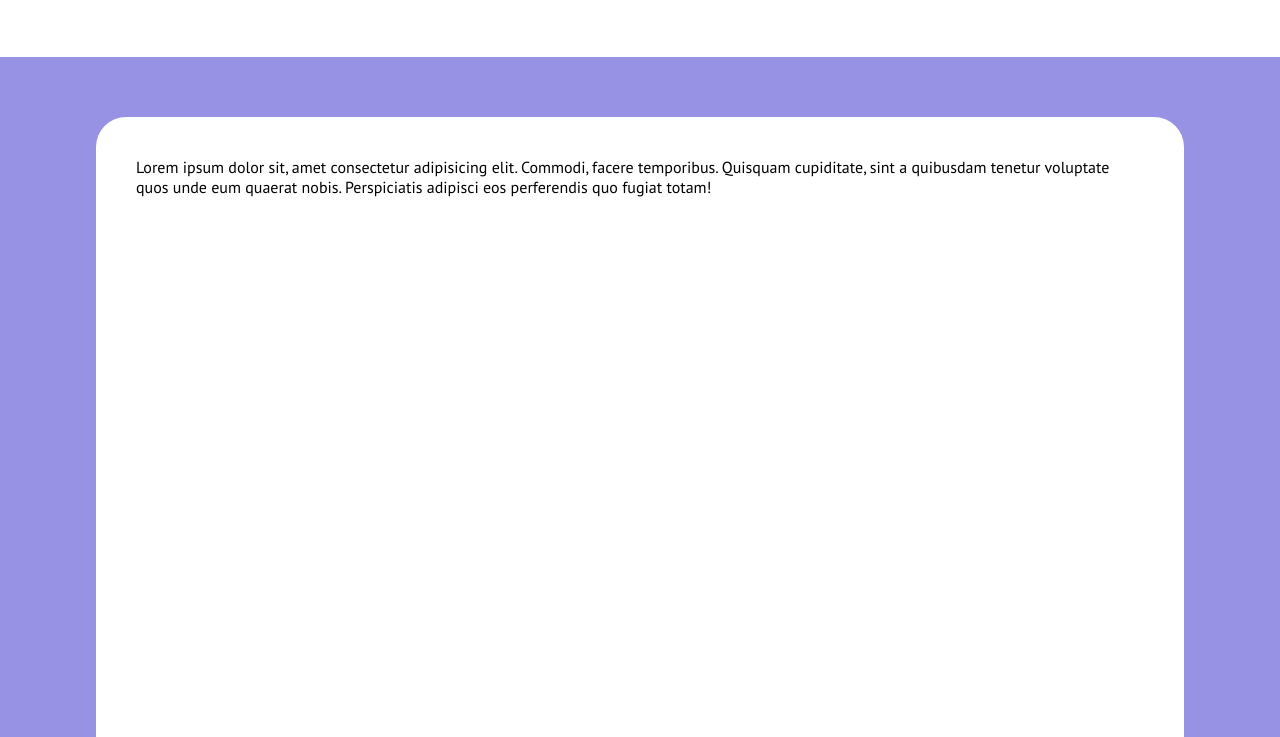
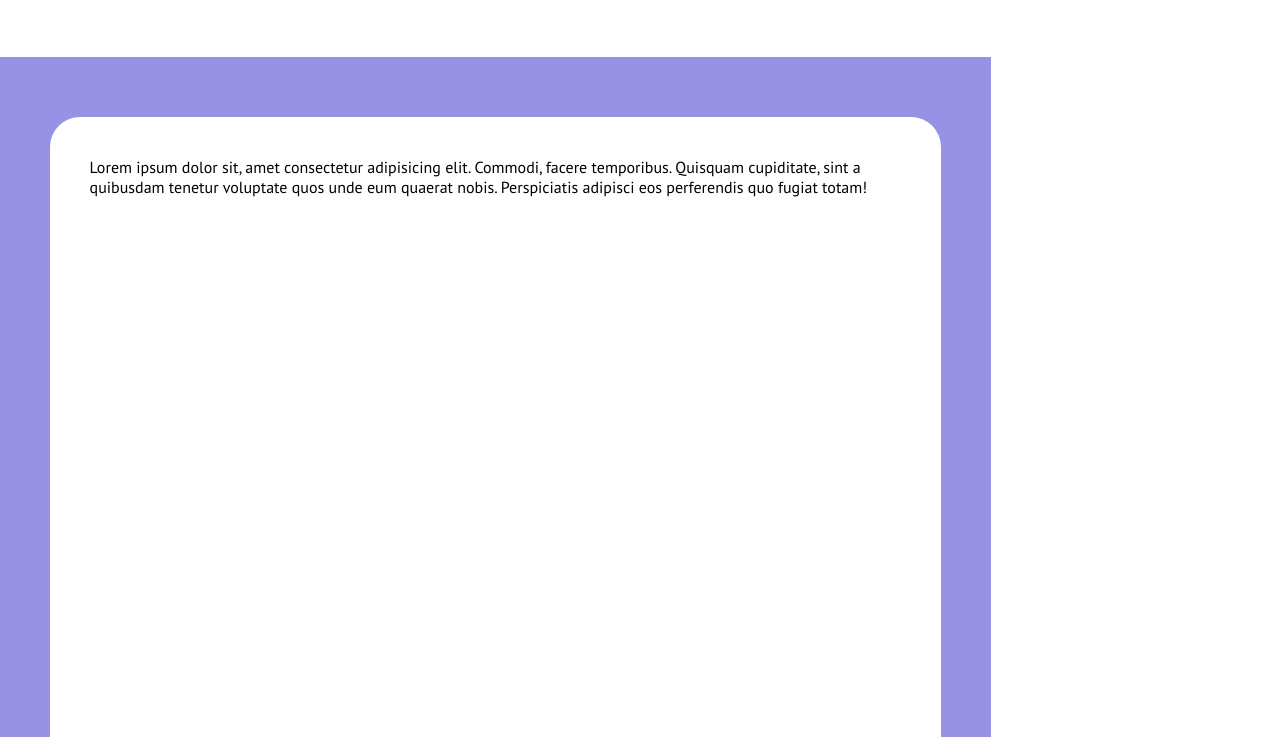
Before and after one commit to FilippoFoti/htmlcss-responsive-layout, a plain HTML site: page index.html in a window 1280 px wide. Shown: the part 1223-1960 px from the top of the page. Drawn offline with Linux system fonts and the light colour scheme.

Commit message:
Aggiunto layout responsive sezione 2 tablet

```diff
--- a/css/responsive.css
+++ b/css/responsive.css
@@ -22,4 +22,22 @@
         width: calc(100% / 3 - (40px / 3));
         margin-bottom: 0;
     }
+
+    /* SECTION-2 */
+    .section-2 {
+        max-width: 991px;
+    }
+
+    .section-2 .container {
+        width: 90%;
+        display: flex;
+        flex-wrap: wrap;
+        gap: 20px;
+    }
+
+    .section-2 .card-2 {
+        width: 100%;
+        margin-bottom: 0;
+    }
+
 }
```
